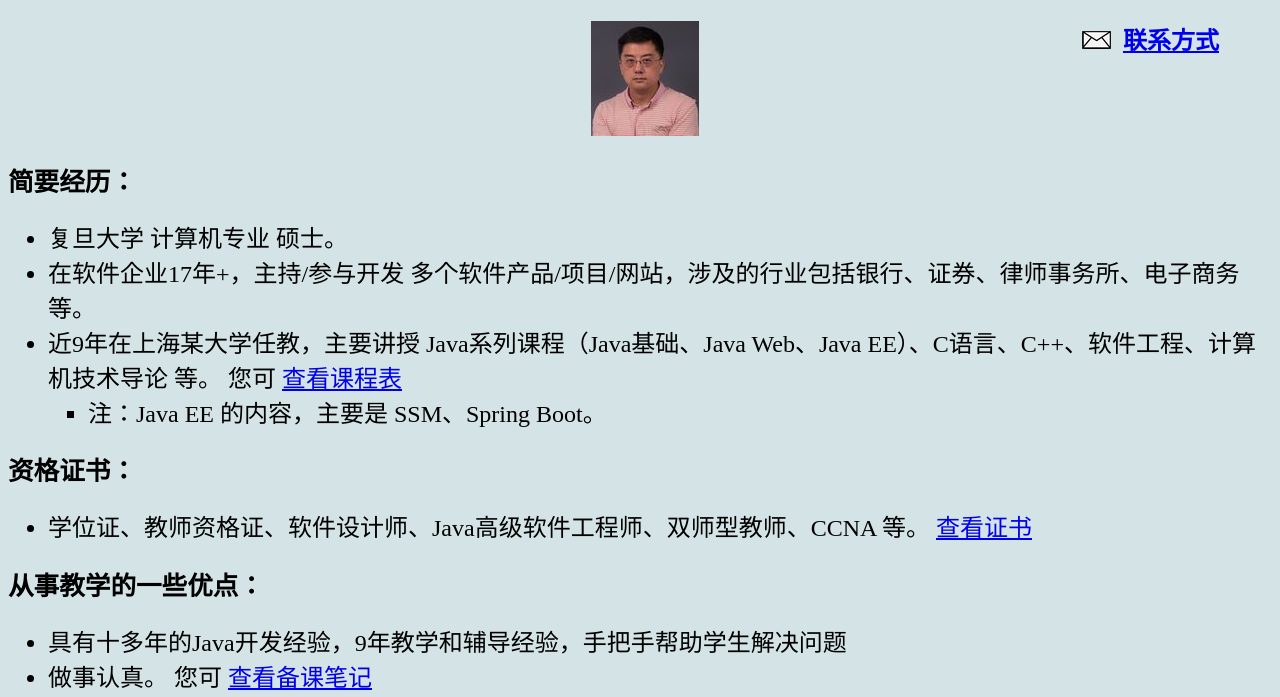
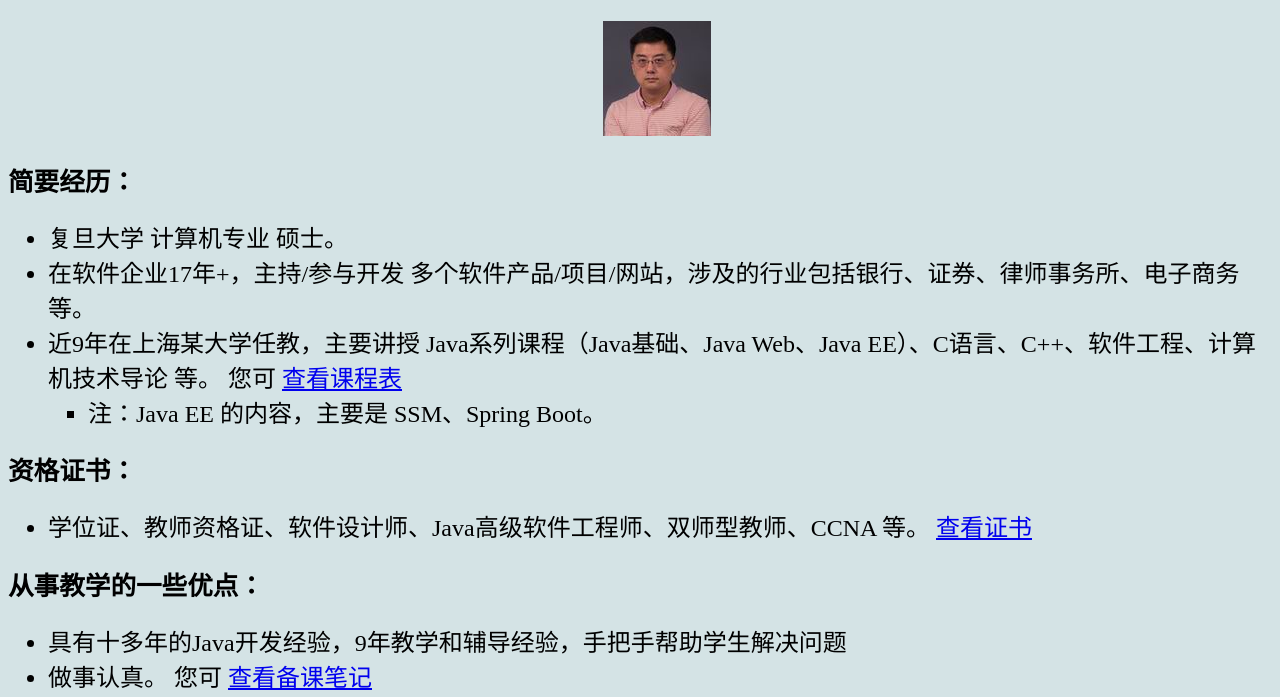
Before and after one commit to jfgit2/Resume, a plain HTML site: page index.html in a window 1280 px wide. Shown: the part 57-754 px from the top of the page. Drawn offline with Linux system fonts and the light colour scheme.

Commit message:
Comment 联系方式

```diff
--- a/index.html
+++ b/index.html
@@ -13,7 +13,7 @@
 
 	<table style="width:100%">
 	<tr>
-		<td width="46%"> &nbsp;
+		<td width="47%"> &nbsp;
 		<!-- <div class="position-left-div"> -->
 
 		</td>
@@ -23,7 +23,7 @@
 		</td>
 
 		<td style="vertical-align:top">
-			<div class="position-right-div"><img src="img/Email.png"/> &nbsp;<a href="Contact.html" target="_blank">联系方式</a></div>
+			<!-- <div class="position-right-div"><img src="img/Email.png"/> &nbsp;<a href="Contact.html" target="_blank">联系方式</a></div> -->
 		</td>
 	</tr>
 	</table>
@@ -58,12 +58,14 @@
 
 	</ul>
 
+	<!--
 	<h2>健康概况：</h2>
 	<ul>
 		<li>坚持锻炼</li>
 		<li>在大学9年，未请过病假</li>
 		<li>去年（2021年）9月，每周被安排34节课（极限是40节），感觉跟平时差不多</li>
 	</ul>
+	-->
 
 	</body>
 </html>
```
